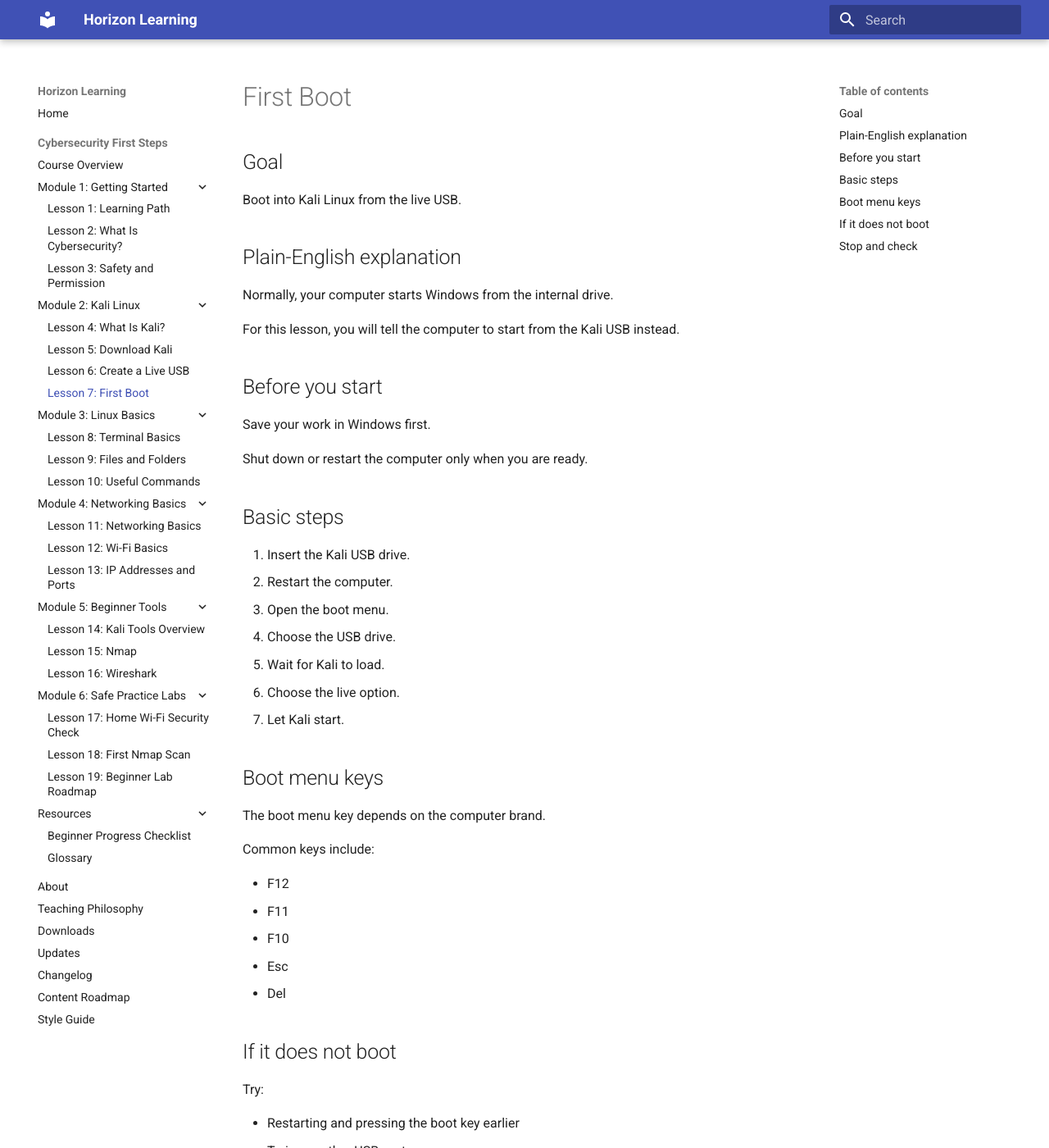
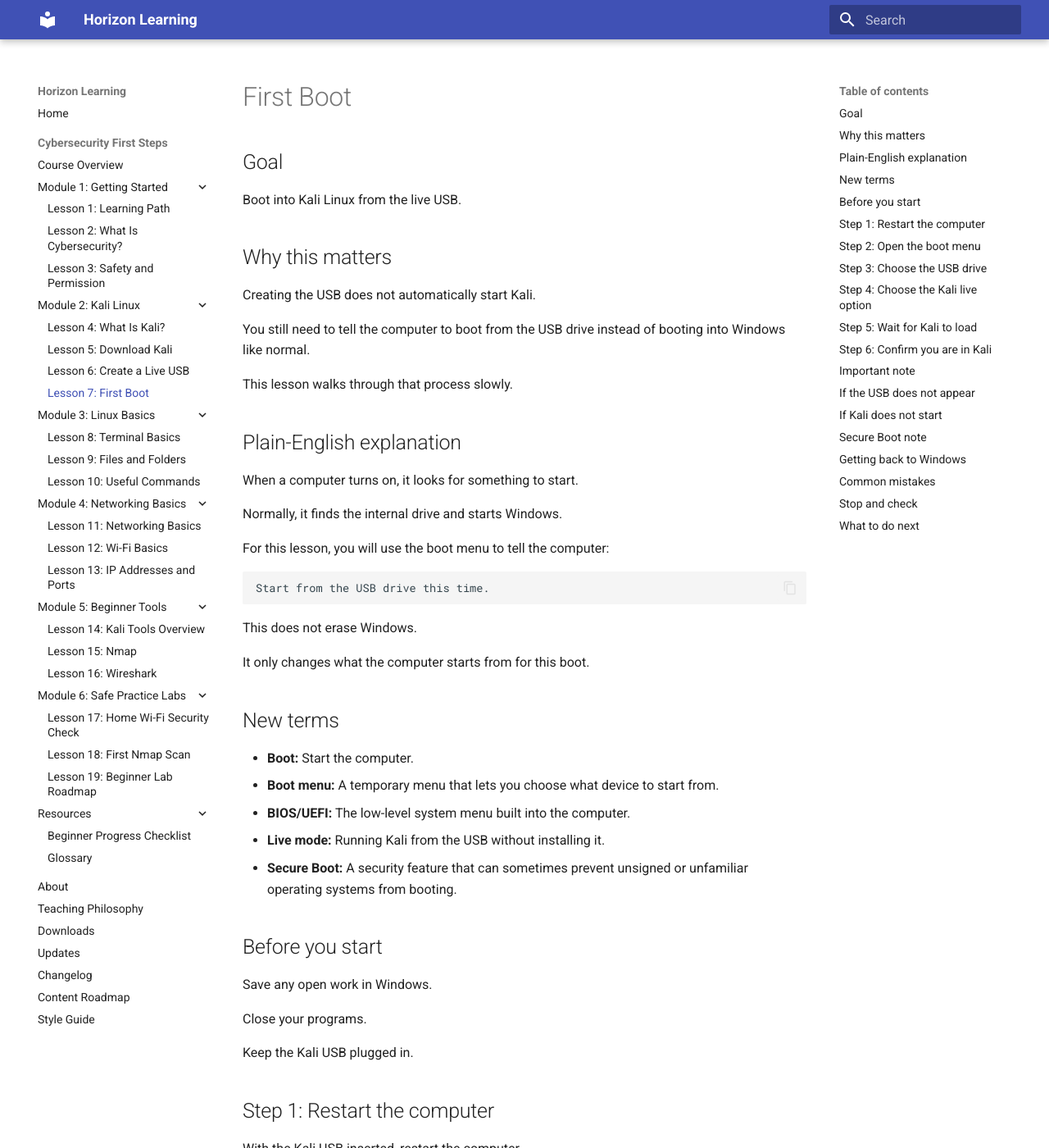
Before and after one commit to horizontechdevelopment-droid/horizon-learning, an MkDocs documentation site: the page built from docs/cybersecurity-first-steps/kali/first-boot.md, in a window 1280 px wide and 1400 px high. Shown: the whole window at 82% size. Built offline with MkDocs 1.6.1 and Material for MkDocs 9.7.7, drawn with Linux system fonts in a browser that asks for light colours; some of the changed text lies outside the part shown.

Commit message:
Polish first boot lesson

```diff
--- a/docs/cybersecurity-first-steps/kali/first-boot.md
+++ b/docs/cybersecurity-first-steps/kali/first-boot.md
@@ -4,33 +4,55 @@
 
 Boot into Kali Linux from the live USB.
 
+## Why this matters
+
+Creating the USB does not automatically start Kali.
+
+You still need to tell the computer to boot from the USB drive instead of booting into Windows like normal.
+
+This lesson walks through that process slowly.
+
 ## Plain-English explanation
 
-Normally, your computer starts Windows from the internal drive.
+When a computer turns on, it looks for something to start.
 
-For this lesson, you will tell the computer to start from the Kali USB instead.
+Normally, it finds the internal drive and starts Windows.
+
+For this lesson, you will use the boot menu to tell the computer:
+
+    Start from the USB drive this time.
+
+This does not erase Windows.
+
+It only changes what the computer starts from for this boot.
+
+## New terms
+
+- **Boot:** Start the computer.
+- **Boot menu:** A temporary menu that lets you choose what device to start from.
+- **BIOS/UEFI:** The low-level system menu built into the computer.
+- **Live mode:** Running Kali from the USB without installing it.
+- **Secure Boot:** A security feature that can sometimes prevent unsigned or unfamiliar operating systems from booting.
 
 ## Before you start
 
-Save your work in Windows first.
+Save any open work in Windows.
 
-Shut down or restart the computer only when you are ready.
+Close your programs.
 
-## Basic steps
+Keep the Kali USB plugged in.
 
-1. Insert the Kali USB drive.
-2. Restart the computer.
-3. Open the boot menu.
-4. Choose the USB drive.
-5. Wait for Kali to load.
-6. Choose the live option.
-7. Let Kali start.
+## Step 1: Restart the computer
 
-## Boot menu keys
+With the Kali USB inserted, restart the computer.
 
-The boot menu key depends on the computer brand.
+You need to open the boot menu before Windows starts.
 
-Common keys include:
+## Step 2: Open the boot menu
+
+As soon as the computer starts turning back on, repeatedly tap the boot menu key.
+
+Common boot menu keys include:
 
 - F12
 - F11
@@ -38,19 +60,143 @@ Common keys include:
 - Esc
 - Del
 
-## If it does not boot
+The correct key depends on the computer brand.
+
+Common examples:
+
+- Dell: F12
+- Lenovo: F12 or Enter, then boot menu
+- HP: Esc, then F9
+- ASUS: Esc or F8
+- Acer: F12
+- MSI: F11
+
+If none of these work, search for:
+
+    boot menu key for [computer brand and model]
+
+## Step 3: Choose the USB drive
+
+In the boot menu, look for the USB drive.
+
+It may show the USB brand name, such as SanDisk, Samsung, Kingston, PNY, or another brand.
+
+It may also say:
+
+    UEFI USB
+
+Choose the USB drive.
+
+## Step 4: Choose the Kali live option
+
+After selecting the USB drive, the Kali boot menu should appear.
+
+Choose the live option.
+
+The exact wording may vary, but look for something like:
+
+    Live system
+
+or:
+
+    Kali Live
+
+Do not choose install for this beginner path.
+
+## Step 5: Wait for Kali to load
+
+Kali may take a few minutes to start from USB.
+
+This can be slower than starting Windows from the internal drive.
+
+Wait until the Kali desktop appears.
+
+## Step 6: Confirm you are in Kali
+
+Once the desktop loads, look for:
+
+- Kali logo or wallpaper
+- Application menu
+- Terminal icon
+- Linux-style desktop environment
+
+You are now running Kali from the USB.
+
+## Important note
+
+In normal live mode, changes may not be saved after reboot.
+
+That means if you create files or change settings, they may disappear when you shut down.
+
+This is normal.
+
+Persistence can be added later, but it is not required for the first beginner lessons.
+
+## If the USB does not appear
 
 Try:
 
-- Restarting and pressing the boot key earlier
-- Trying another USB port
-- Checking that the USB was created correctly
-- Looking up the boot menu key for the computer model
+- Restarting and opening the boot menu again
+- Trying a different USB port
+- Recreating the USB
+- Removing other USB drives
+- Checking whether the USB writing process completed successfully
+- Looking up the boot menu key for the exact computer model
+
+## If Kali does not start
+
+Possible causes include:
+
+- The USB was not created correctly
+- The wrong boot option was selected
+- Secure Boot is blocking the USB
+- The download was incomplete
+- The computer needs a different boot setting
+
+Do not panic.
+
+This is a common beginner problem.
+
+## Secure Boot note
+
+Some computers have Secure Boot enabled.
+
+Secure Boot is designed to prevent unauthorized operating systems from starting.
+
+If Kali will not boot, Secure Boot may be involved.
+
+Do not change BIOS or UEFI settings unless you are comfortable and understand what you are changing.
+
+If you are unsure, ask for help before changing boot or security settings.
+
+## Getting back to Windows
+
+To return to Windows:
+
+1. Shut down Kali.
+2. Remove the USB drive.
+3. Turn the computer back on.
+
+The computer should boot back into Windows normally.
+
+## Common mistakes
+
+- Waiting too long to press the boot menu key
+- Choosing the internal Windows drive instead of the USB
+- Choosing install instead of live mode
+- Removing the USB while Kali is running
+- Thinking Windows was deleted because Kali started
 
 ## Stop and check
 
 You are ready to continue when:
 
-- [ ] Kali starts from the USB
-- [ ] You can see the Kali desktop
-- [ ] You understand this is running from USB
+- [ ] You can open the boot menu.
+- [ ] You can select the Kali USB.
+- [ ] You can start Kali in live mode.
+- [ ] You understand this does not erase Windows.
+- [ ] You know how to return to Windows.
+
+## What to do next
+
+Continue to Lesson 8: Terminal Basics.
```
